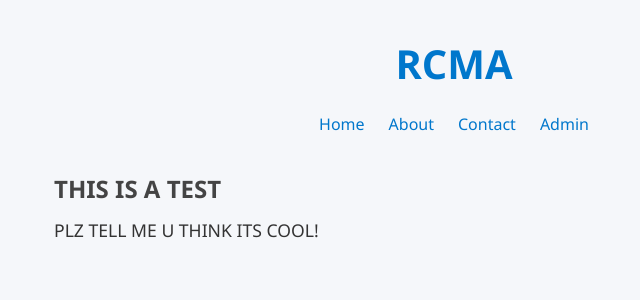
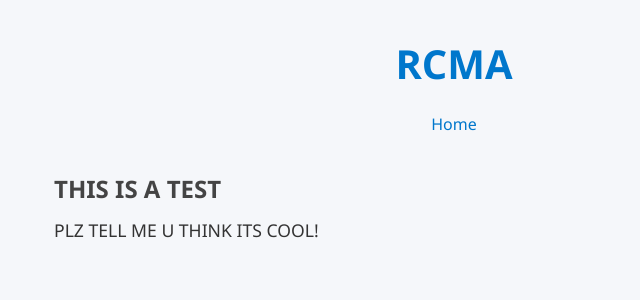
Before and after one commit to afeins19/django-streamlit, a Django app: template app/core/templates/core/home.html in a window 1280 px wide. Shown: the top 300 px of the page, without its empty margins (186-826 px from the left). Run offline with Django 5.2, Linux system fonts and the light colour scheme; the template is opened without the code that fills it, so the values that code supplies are empty.

Commit message:
removed dead html links

```diff
--- a/app/core/templates/core/home.html
+++ b/app/core/templates/core/home.html
@@ -16,9 +16,6 @@
         <nav>
             <ul>
                 <li><a href="{% url 'home' %}">Home</a></li>
-                <li><a href="{% url 'about' %}">About</a></li>
-                <li><a href="{% url 'contact' %}">Contact</a></li>
-                <li><a href="{% url 'admin:index' %}">Admin</a></li>
             </ul>
         </nav>
     </header>
```
